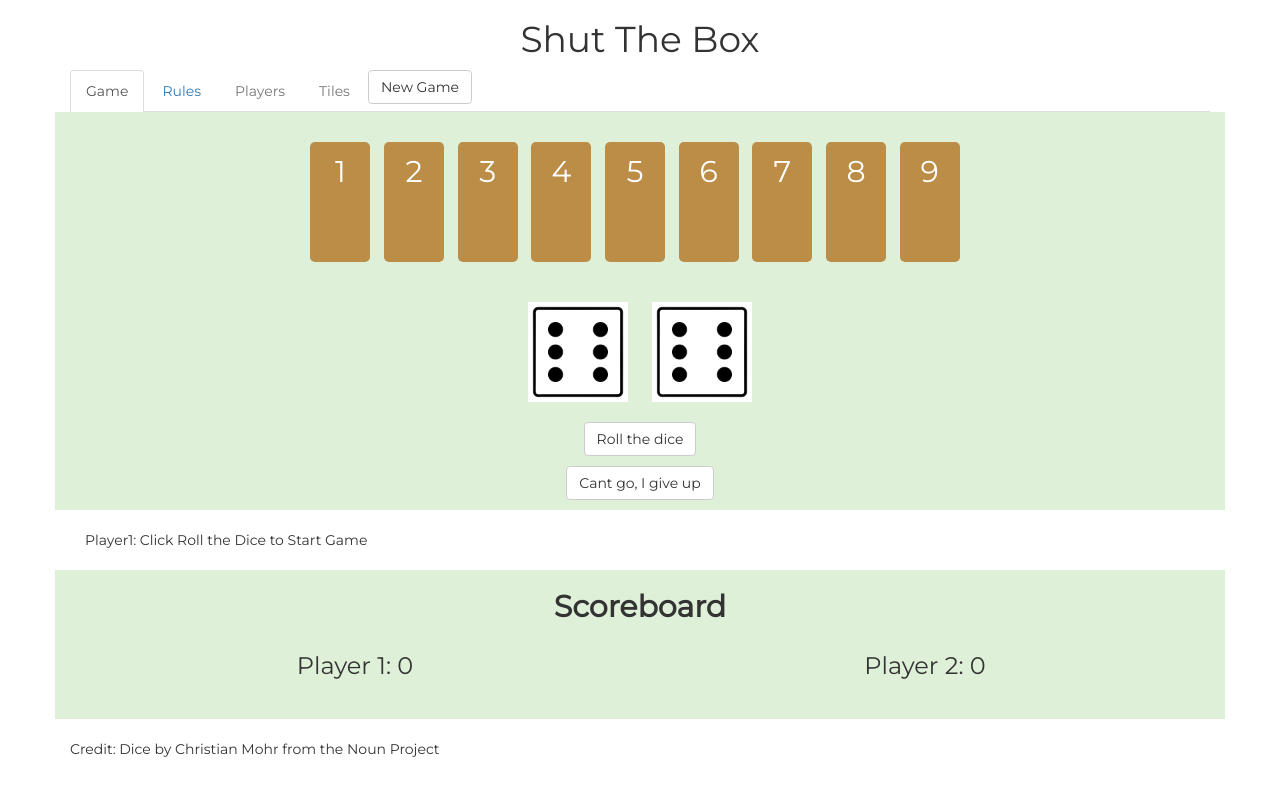
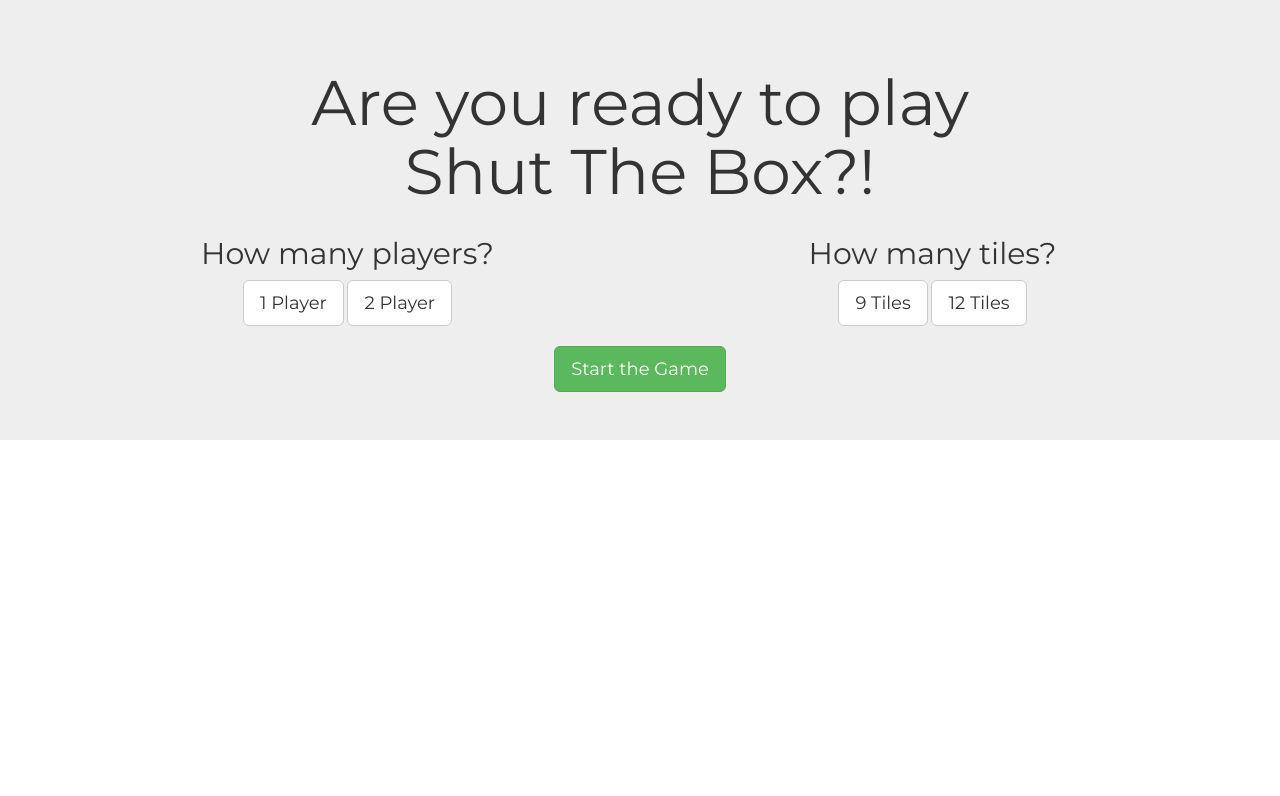
Before and after one commit to wdi-hk-9/Shut-The-Box, a plain HTML site: page index.html in a window 1280 px wide. Drawn offline with Linux system fonts and the light colour scheme.

Commit message:
jumbotron formated

```diff
--- a/application.js
+++ b/application.js
@@ -87,6 +87,7 @@ $(function(){
       $tile.removeClass('tile-active');
       }
 
+    updateMessage(game.currentPlayer + ": click dice to roll");
     $('#roll-btn').removeClass("hide");
     $('#confirm-tiles').addClass("hide");
     game.playerTileTotal = 0;
@@ -159,6 +160,9 @@ $(function(){
       $('h3.player2').html("Player 2: " + game.players[game.currentPlayer]['points']);
       $('h3.player1').html("Player 1: " + game.players[game.currentPlayer]['points']);
       updateMessage(game.currentPlayer + ": Click Roll the Dice to Start Game");
+      $('#roll-btn').removeClass("hide");
+      $('#confirm-tiles').addClass("hide");
+
   });
 
   //refresh the tiles
--- a/index.html
+++ b/index.html
@@ -16,11 +16,45 @@
     <script src="bootstrap.min.js"></script>
     <script src="application.js"></script>
     <script src="game.js"></script>
+    <script src="https://code.createjs.com/soundjs-0.6.1.min.js"></script>
 
   </head>
+
   <body>
+  <section class="">
 
+    <div class="jumbotron">
+      <div class="container" align="center">
+        <h1>Are you ready to play <br> Shut The Box?!</h1>
+
+        <div class="row">
+          <div class="col-xs-6">
+            <h2 id="intro-page-players">How many players?</h2>
+            <button type="button" class="btn btn-default btn-lg" type="submit">1 Player</button>
+            <button type="button" class="btn btn-default btn-lg" type="submit">2 Player</button>
+          </div>
+
+          <div class="col-xs-6">
+            <h2 id="intro-page-tiles">How many tiles?</h2>
+            <button type="button" class="btn btn-default btn-lg" type="submit">9 Tiles</button>
+            <button type="button" class="btn btn-default btn-lg" type="submit">12 Tiles</button>
+          </div>
+        </div>
+      </div>
+      <br>
+      <div class="container" align="center">
+        <div class="row">
+          <div>
+            <button class="btn btn-success btn-lg" type="submit">Start the Game</button>
+          </div>
+        </div>
+      </div>
+    </div>
+  </section>
+
+  <section class="hide">
     <header class="container">
+    <!-- <header class="container"> -->
       <h1 align="center">Shut The Box</h1>
       <div class ="row">
       <div class ="col-xs-12">
@@ -90,7 +124,7 @@
         <img id="dice1" src="img/face6.png">
         <img id="dice2" src="img/face6.png">
         <div>
-        <button id="roll-btn" class="btn btn-default">Roll the dice</button>
+          <button id="roll-btn" class="btn btn-default btn-lg">Roll the dice</button>
           <button id="confirm-tiles" class ="btn btn-default hide">Ok</button>
         </div>
         <div>
@@ -121,6 +155,8 @@
     <footer class="container">
       <p class="credit" align="left">Credit: Dice by Christian Mohr from the Noun Project</p>
     </footer>
+  </section>
+
 
   </body>
 </html>
--- a/style.css
+++ b/style.css
@@ -1,5 +1,13 @@
 body {
   font-family: 'Montserrat', sans-serif;
+}
+
+#intro-page-players > h2 {
+  margin-top: 10px;
+}
+
+#intro-page-tiles>h2 {
+  margin-top: 10px;
 }
 
 .tile {
```
Lines whose indentation alone changed are shown as unchanged.
